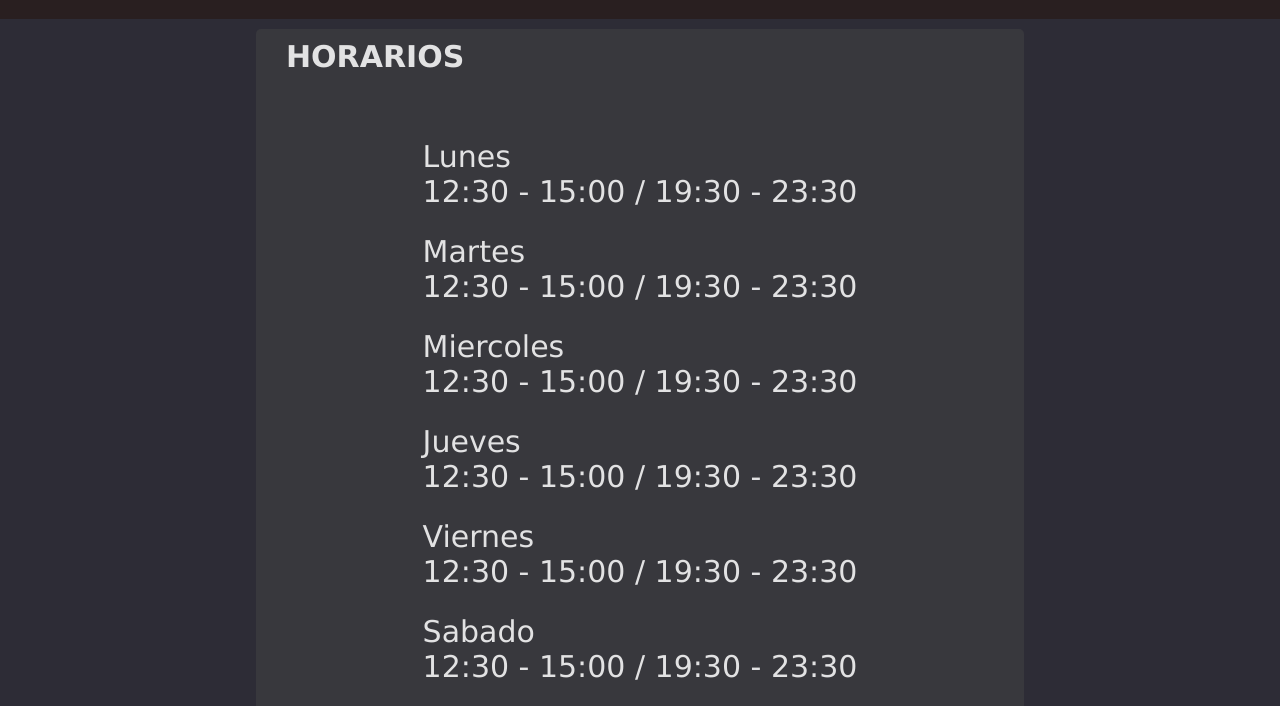
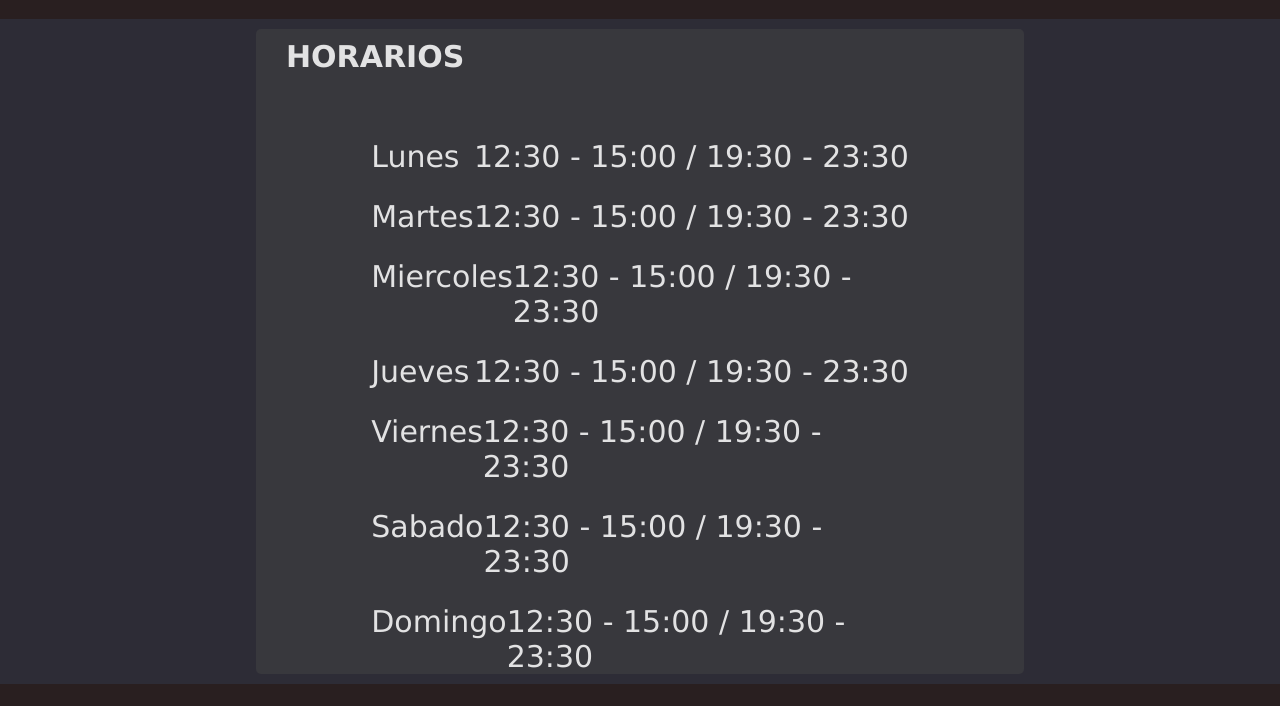
Before and after one commit to zapatajuani/restaurantWeb, a plain HTML site: page pages/horarios.html in a window 1280 px wide. Shown: the part 61-767 px from the top of the page. Drawn offline with nearby package versions, Linux system fonts and the light colour scheme; a script that the page names is missing.

Commit message:
Add files via upload

```diff
--- a/styles/horarios.css
+++ b/styles/horarios.css
@@ -22,7 +22,7 @@
     padding: 10px 0px 40px 30px;
 }
 
-.horarios span {
+.horarios div {
     width: 70%;
 
     display: flex;
```
Also changed, not shown: 1 other file.
